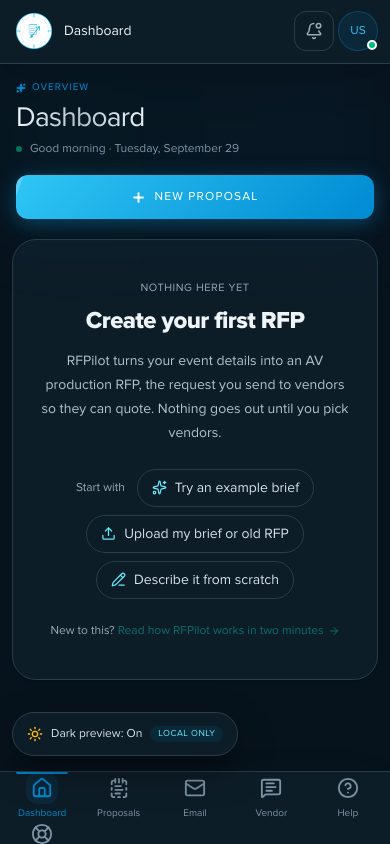
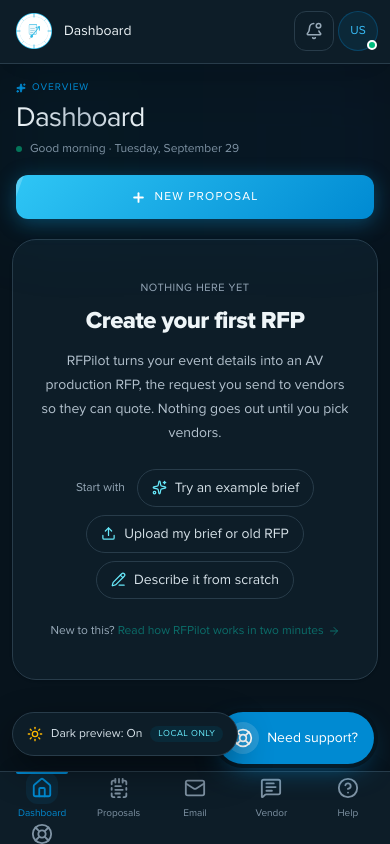
Before and after one commit to BayshoreCommunication/dxg-rfp-tool-dashboard, a Next.js app: page /dashboard in a window 390 px wide. Built offline with nearby package versions, Linux system fonts and the light colour scheme; no server answers.

Commit message:
Add an always-visible Need support button
A floating bottom-right link on every signed-in page except Support itself. It opens a new request, and when DXG has replied it turns into a DXG replied indicator with the unread count. Hidden on the Support pages; sits above the mobile navigation bar.

```diff
--- a/components/layout/LayoutWrapper.tsx
+++ b/components/layout/LayoutWrapper.tsx
@@ -10,6 +10,7 @@ import {
 import AssistantPopup from "@/components/ai-assistant/AssistantPopup";
 import { AssistantLauncherProvider } from "@/components/ai-assistant/AssistantLauncherContext";
 import Sidebar, { type SidebarUser } from "@/components/layout/Sidebar";
+import SupportFab from "@/components/support/SupportFab";
 import { completePendingAssistantHandoff } from "@/lib/aiAssistant/analytics";
 import {
   buildAssistantFieldHelpPrompt,
@@ -134,6 +135,7 @@ export default function LayoutWrapper({
             sessionId={assistantSessionId}
           />
         )}
+        <SupportFab />
       </div>
     </AssistantLauncherProvider>
   );
--- /dev/null
+++ b/components/support/SupportFab.tsx
@@ -0,0 +1,50 @@
+"use client";
+
+import { LifeBuoy } from "lucide-react";
+import Link from "next/link";
+import { usePathname } from "next/navigation";
+import { useEffect, useState } from "react";
+import { getSupportUnreadCountAction } from "@/app/actions/supportDesk";
+
+/**
+ * Always-available entry to human support, bottom-right of every signed-in
+ * page except Support itself. It is a plain link, so it works before any
+ * script runs; the unread badge is a progressive enhancement.
+ */
+export default function SupportFab() {
+  const pathname = usePathname();
+  const [unread, setUnread] = useState(0);
+  const onSupport = pathname === "/support" || pathname.startsWith("/support/");
+
+  useEffect(() => {
+    if (onSupport) return;
+    let mounted = true;
+    void getSupportUnreadCountAction().then((count) => {
+      if (mounted) setUnread(count);
+    });
+    return () => {
+      mounted = false;
+    };
+  }, [onSupport, pathname]);
+
+  if (onSupport) return null;
+
+  return (
+    <Link
+      href={unread > 0 ? "/support" : "/support?new=1"}
+      aria-label={unread > 0 ? `Support: ${unread} new repl${unread === 1 ? "y" : "ies"}` : "Need support? Message DXG"}
+      data-testid="support-fab"
+      className="group fixed bottom-[calc(5rem+env(safe-area-inset-bottom))] right-4 z-[60] flex items-center gap-2 rounded-full bg-[#008ad2] py-2.5 pl-2.5 pr-4 text-sm font-bold text-white shadow-[0_10px_30px_-10px_rgba(0,138,210,0.7)] ring-4 ring-white/70 transition hover:-translate-y-0.5 hover:bg-[#0076b4] focus-visible:outline-none focus-visible:ring-[#008ad2]/40 sm:bottom-5 sm:right-5 dark:ring-[#07131c]/70"
+    >
+      <span className="relative flex h-8 w-8 items-center justify-center rounded-full bg-white/15">
+        <LifeBuoy className="h-5 w-5 transition group-hover:rotate-12" aria-hidden="true" />
+        {unread > 0 && (
+          <span className="absolute -right-1 -top-1 inline-flex h-4 min-w-[16px] items-center justify-center rounded-full bg-rose-500 px-1 text-[10px] font-black leading-none ring-2 ring-[#008ad2]">
+            {unread > 9 ? "9+" : unread}
+          </span>
+        )}
+      </span>
+      <span>{unread > 0 ? "DXG replied" : "Need support?"}</span>
+    </Link>
+  );
+}
```
Also changed, not shown: 2 other files (tests, documents, lock files or other folders).
